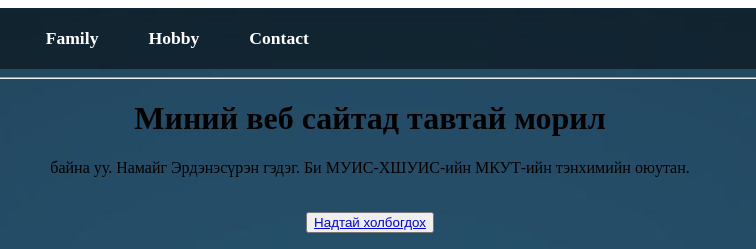
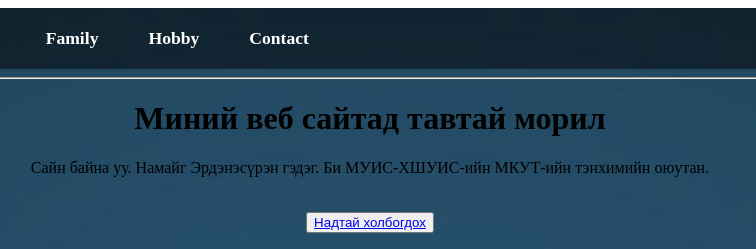
Before and after one commit to Egyzz/lab2, a plain HTML site: page index.html in a window 1280 px wide. Shown: the top 249 px of the page, 270-1026 px from the left. Drawn offline with Linux system fonts and the light colour scheme.

Commit message:
Update index.html

```diff
--- a/index.html
+++ b/index.html
@@ -64,7 +64,7 @@ li {
     </nav>
     <hr>
     <h1 style="text-align:center">Миний веб сайтад тавтай морил</h1>
-    <p style="text-align: center"> байна уу. Намайг Эрдэнэсүрэн гэдэг. Би МУИС-ХШУИС-ийн МКУТ-ийн тэнхимийн оюутан.</p>
+    <p style="text-align: center"> Сайн байна уу. Намайг Эрдэнэсүрэн гэдэг. Би МУИС-ХШУИС-ийн МКУТ-ийн тэнхимийн оюутан.</p>
     <h1 style="text-align: center;"><button class="btn"><a href="contact.html">Надтай холбогдох</a></button></h1>
 
 </body>
```
